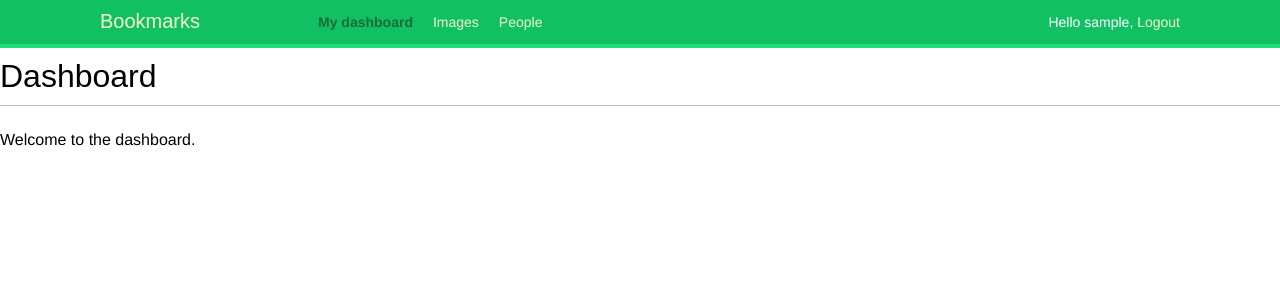
After one commit to learnwithcode/Building-a-Social-Website, a Django app: page /account/ in a window 1280 px wide. The commit adds this page. Shown: the top 300 px of the page. Run offline with Django 3.2, Linux system fonts and the light colour scheme; the visitor is signed in with stand-in values (Sample User, id 1); some web fonts are replaced.

Commit message:
login & logout views

```diff
--- /dev/null
+++ b/account/templates/account/dashboard.html
@@ -0,0 +1,7 @@
+{% extends 'base.html' %}
+{% block title %}Dashboard{% endblock %}
+
+{% block content %}
+<h1>Dashboard</h1>
+<p>Welcome to the dashboard.</p>
+{% endblock %}
--- a/account/templates/base.html
+++ b/account/templates/base.html
@@ -13,6 +13,28 @@
 <body>
   <div id="header">
     <span class="logo">Bookmarks</span>
+    {% if request.user.is_authenticated %}
+    <ul class="menu">
+      <li class="selected">
+        <a href="{% url 'dashboard' %}">My dashboard</a>
+      </li>
+      <li>
+        <a href="#">Images</a>
+      </li>
+      <li>
+        <a href="#">People</a>
+      </li>
+    </ul>
+    {% endif %}
+
+    <span class="user">
+      {% if request.user.is_authenticated %}
+      Hello {{ request.user.username }},
+      <a href="{% url 'logout' %}">Logout</a>
+      {% else %}
+      <a href="{% url 'login' %}">Log-in</a>
+      {% endif %}
+    </span>
   </div>
   <div class="content">
     {% block content %}
--- a/account/urls.py
+++ b/account/urls.py
@@ -1,6 +1,10 @@
 from django.urls import path
+from django.contrib.auth import views as auth_views
 from . import views
 
 urlpatterns = [
-  path('login/', views.user_login, name='login')
+  #path('login/', views.user_login, name='login')
+  path('', views.dashboard, name='dashboard'),
+  path('login/', auth_views.LoginView.as_view(), name='login'),
+  path('logout/', auth_views.LogoutView.as_view(), name='logout')
 ]
--- a/account/views.py
+++ b/account/views.py
@@ -2,6 +2,7 @@ from django.http  import HttpResponse
 from django.shortcuts import render
 from django.contrib.auth import authenticate, login
 from .forms import LoginForm
+from django.contrib.auth.decorators import login_required
 
 
 def  user_login(request):
@@ -24,3 +25,6 @@ def  user_login(request):
     form = LoginForm()
 
   return render(request, 'account/login.html', {'form':form})
+@login_required
+def dashboard(request):
+    return render(request, 'account/dashboard.html', {'section':'dashboard'})
```
Also changed, not shown: account/templates/registration/logged_out.html (added, +8 -0 lines), account/templates/registration/login.html (added, +19 -0 lines), bookmarks/settings.py (+6 -1 lines).
